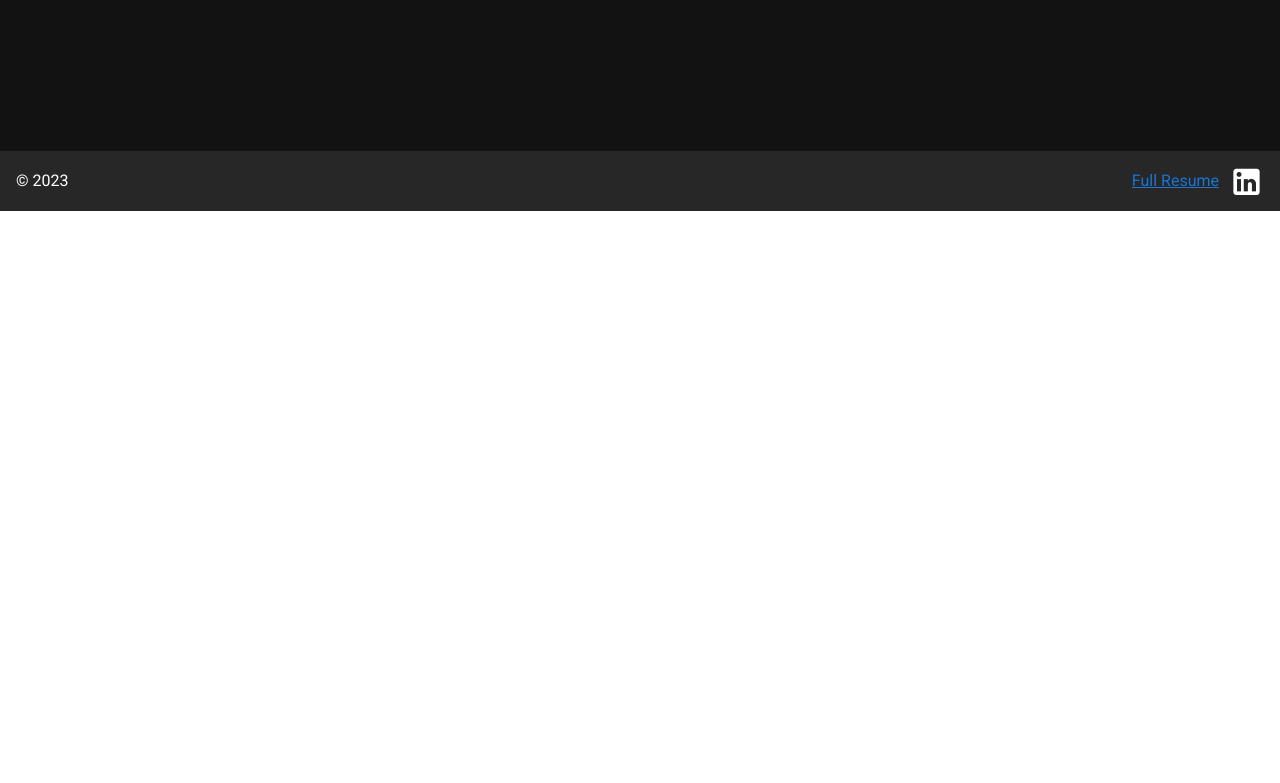
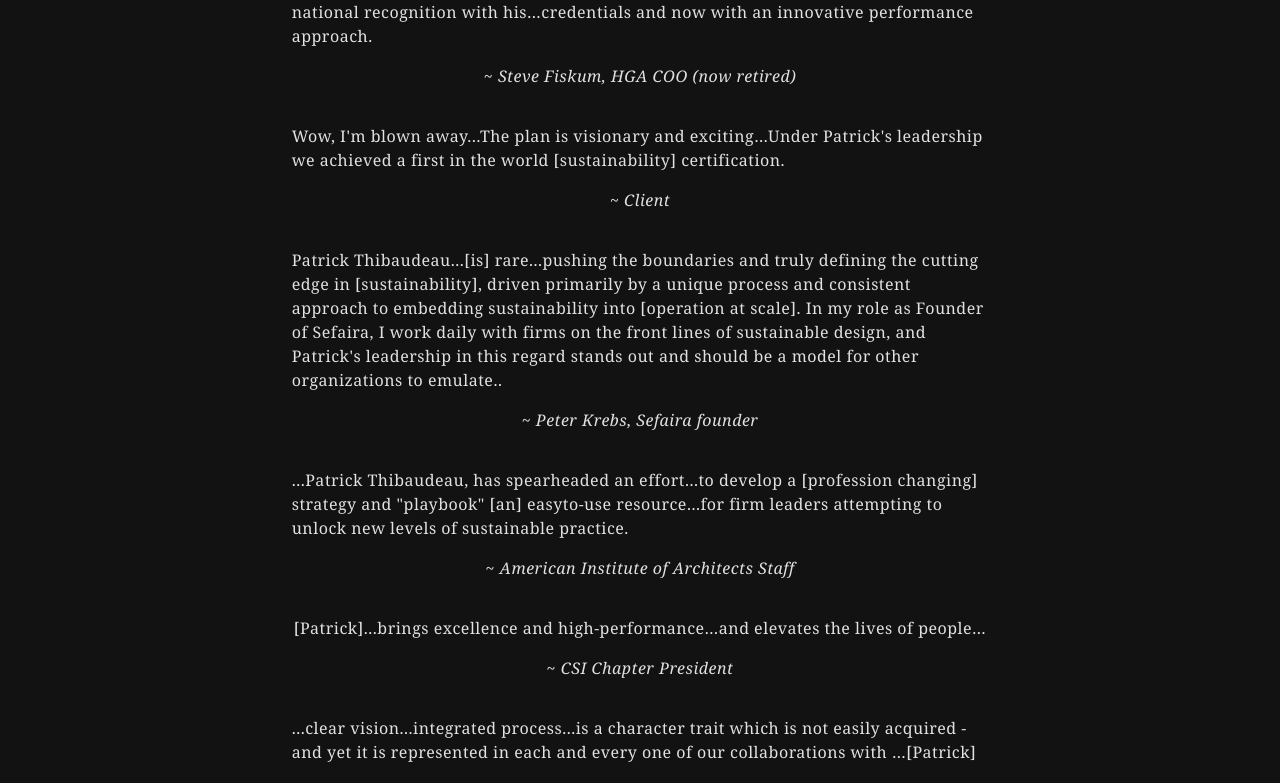
Before and after one commit to Delta-Apps-LLC/patrickthib, a Nuxt app: page /recommendations in a window 1280 px wide. Shown: the part 589-1372 px from the top of the page. Before the commit the page ends 800 px from the top, so only its background shows below. Built offline with nearby package versions, Linux system fonts and the light colour scheme.

Commit message:
recommendations page

```diff
--- a/assets/styles.css
+++ b/assets/styles.css
@@ -33,6 +33,13 @@
 .centered {
     display: flex;
     flex-direction: column;
+    justify-content: center;
+    align-items: center;
+}
+
+.centered-row {
+    display: flex;
+    flex-direction: row;
     justify-content: center;
 }
 
--- a/pages/recommendations.vue
+++ b/pages/recommendations.vue
@@ -1,6 +1,18 @@
 <template>
     <div>
-        Recommendations Page
+        <SectionHeader title="Recommendations" />
+        <div class="rec-content centered">
+            <div class="rec-item"
+                v-for="(rec, i) in recommendations"
+                :key="i"
+                :style="{ 'max-width': windowWidth <= 500 ? '90%' : '60%' }"
+                data-aos="fade-in"
+                data-aos-duration="2500"
+            >
+                <p class="centered main-white text-font">{{ rec.text }}</p>
+                <p class="centered main-white text-font" style="font-style: italic;">~ {{ rec.author }}</p>
+            </div>
+        </div>
 
         <SectionHeader title="Use The Links At The Top To Learn More" />
         <BottomBuffer />
@@ -30,6 +42,36 @@ export default {
 
     data () {
         return {
+            recommendations: [
+                {
+                    text: 'Patrick and JLG have the most impressive (and successful) behavior change initiative related to sustainability that I\'ve seen across all the [organizations] I\'ve worked with and Patrick is such a wonderfully articulate advocate of not just the "why" but the "how" of [organizational] transformation.',
+                    author: 'Barbara Bathshalom, Executive Director Sustainable Performance Institute'
+                },
+                {
+                    text: 'Patrick\'s work is exceptional compared to his peers. He is sought for presentations among influential firm leaders giving him greater impact than his peers such as: AIA Large Firm Roundtable, Design Future Council and international trade delegations. Patrick\'s leadership causes his colleagues and clients to pursue higher goals. His leadership was recently seen on a large hospital in China where he led the team in goal setting to achieve results that go beyond net zero. Patrick propelled [us] to national recognition with his…credentials and now with an innovative performance approach.',
+                    author: 'Steve Fiskum, HGA COO (now retired)'
+                },
+                {
+                    text: 'Wow, I\'m blown away…The plan is visionary and exciting…Under Patrick\'s leadership we achieved a first in the world [sustainability] certification.',
+                    author: 'Client'
+                },
+                {
+                    text: 'Patrick Thibaudeau...[is] rare...pushing the boundaries and truly defining the cutting edge in [sustainability], driven primarily by a unique process and consistent approach to embedding sustainability into [operation at scale]. In my role as Founder of Sefaira, I work daily with firms on the front lines of sustainable design, and Patrick\'s leadership in this regard stands out and should be a model for other organizations to emulate..',
+                    author: 'Peter Krebs, Sefaira founder'
+                },
+                {
+                    text: '...Patrick Thibaudeau, has spearheaded an effort...to develop a [profession changing] strategy and "playbook" [an] easyto-use resource...for firm leaders attempting to unlock new levels of sustainable practice.',
+                    author: 'American Institute of Architects Staff'
+                },
+                {
+                    text: '[Patrick]...brings excellence and high-performance…and elevates the lives of people…',
+                    author: 'CSI Chapter President'
+                },
+                {
+                    text: '...clear vision...integrated process...is a character trait which is not easily acquired - and yet it is represented in each and every one of our collaborations with …[Patrick]',
+                    author: 'Chris Piche\' Integral Group'
+                },
+            ],
             windowWidth: window.innerWidth,
         }
     },
@@ -39,4 +81,12 @@ export default {
 <style scoped>
 @import '~/assets/styles.css';
 
+.rec-content {
+    margin: 20px 0;
+}
+
+.rec-item {
+    margin: 10px;
+}
+
 </style>
```
